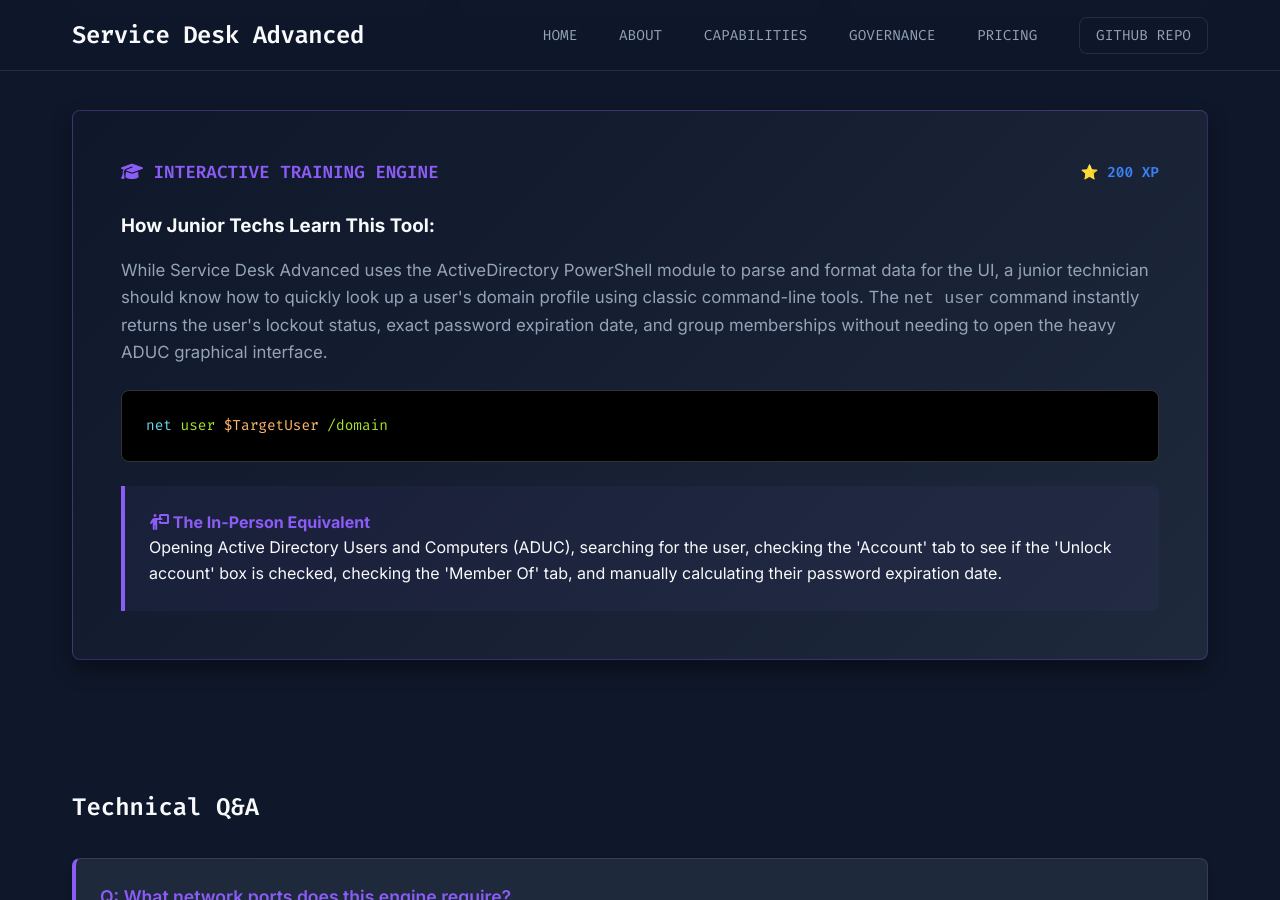
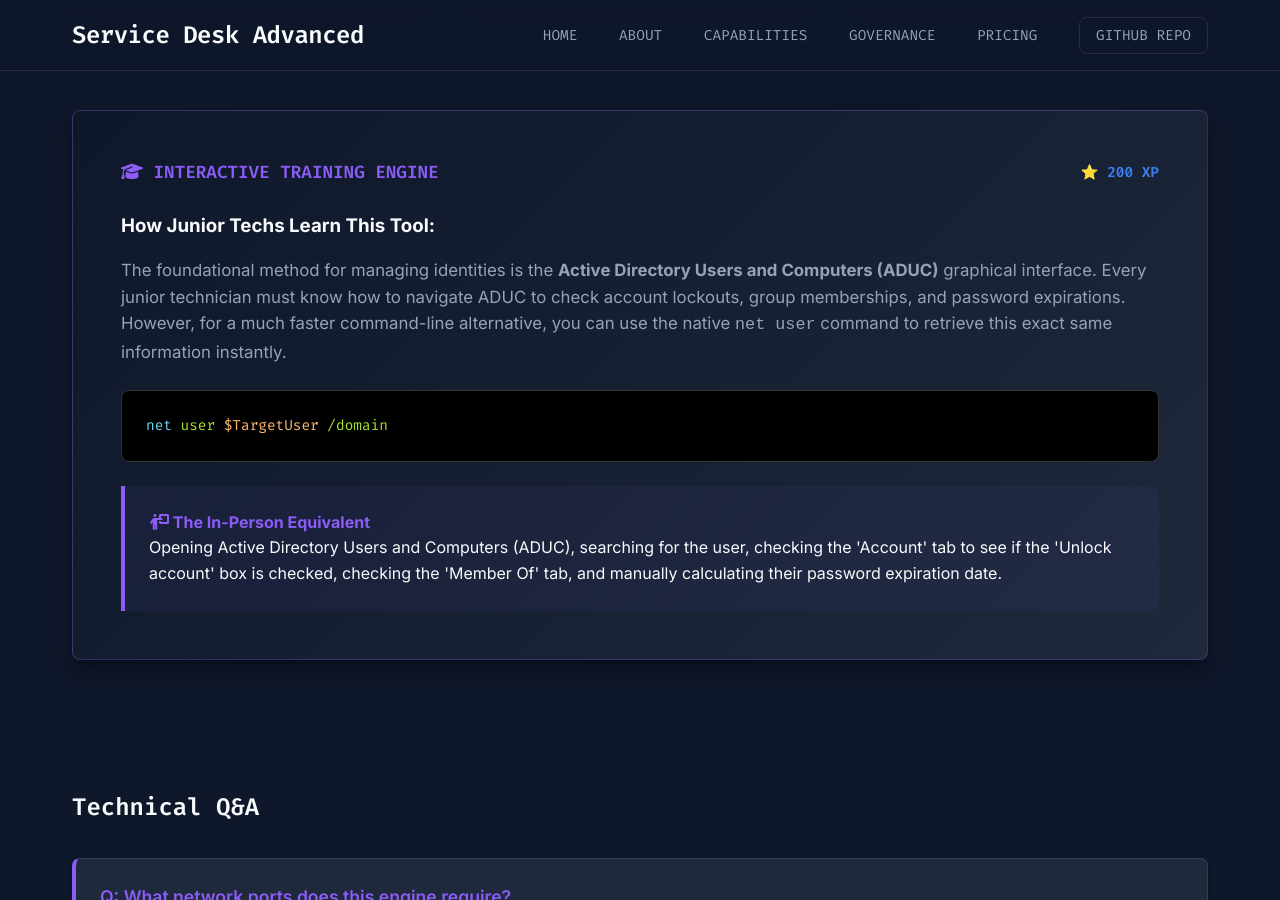
Before and after one commit to BobbyBurnsy/ServiceDeskAdvanced.com, a Jekyll site: the page built from ad-user-lookup.html, in a window 1280 px wide and 900 px high, scrolled down 1153 px. Built offline with Jekyll 4.4.1, drawn with Linux system fonts in a browser that asks for light colours.

Commit message:
Update ad-user-lookup.html

```diff
--- a/ad-user-lookup.html
+++ b/ad-user-lookup.html
@@ -85,7 +85,7 @@
 
         <h3 style="color: var(--text-primary); margin-bottom: 1rem;">How Junior Techs Learn This Tool:</h3>
         <p style="color: var(--text-secondary); font-size: 1.05rem; line-height: 1.6; margin-bottom: 1.5rem;">
-            While Service Desk Advanced uses the ActiveDirectory PowerShell module to parse and format data for the UI, a junior technician should know how to quickly look up a user's domain profile using classic command-line tools. The <code>net user</code> command instantly returns the user's lockout status, exact password expiration date, and group memberships without needing to open the heavy ADUC graphical interface.
+            The foundational method for managing identities is the <strong>Active Directory Users and Computers (ADUC)</strong> graphical interface. Every junior technician must know how to navigate ADUC to check account lockouts, group memberships, and password expirations. However, for a much faster command-line alternative, you can use the native <code>net user</code> command to retrieve this exact same information instantly.
         </p>
 
         <div class="mock-code">
```
